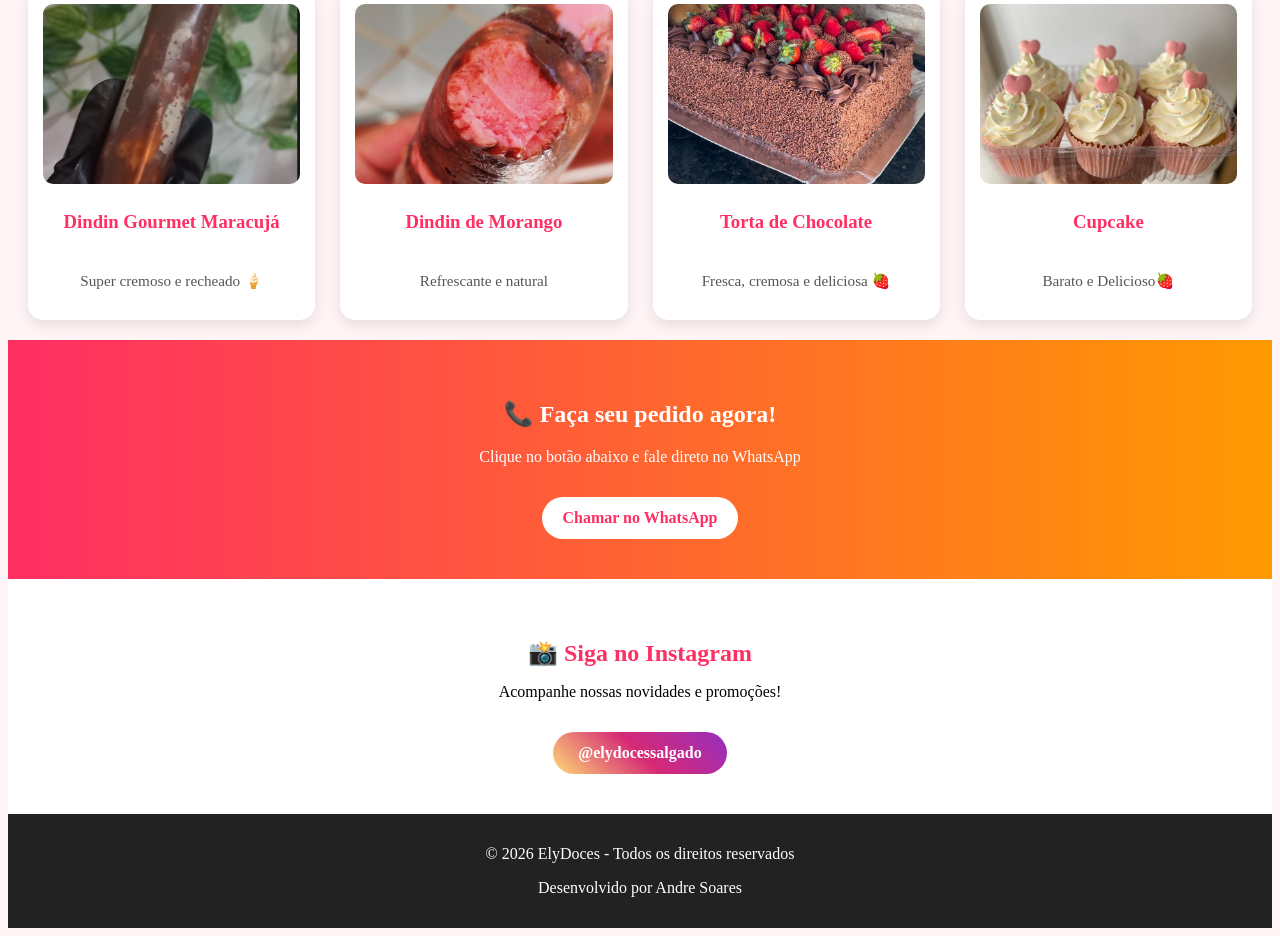
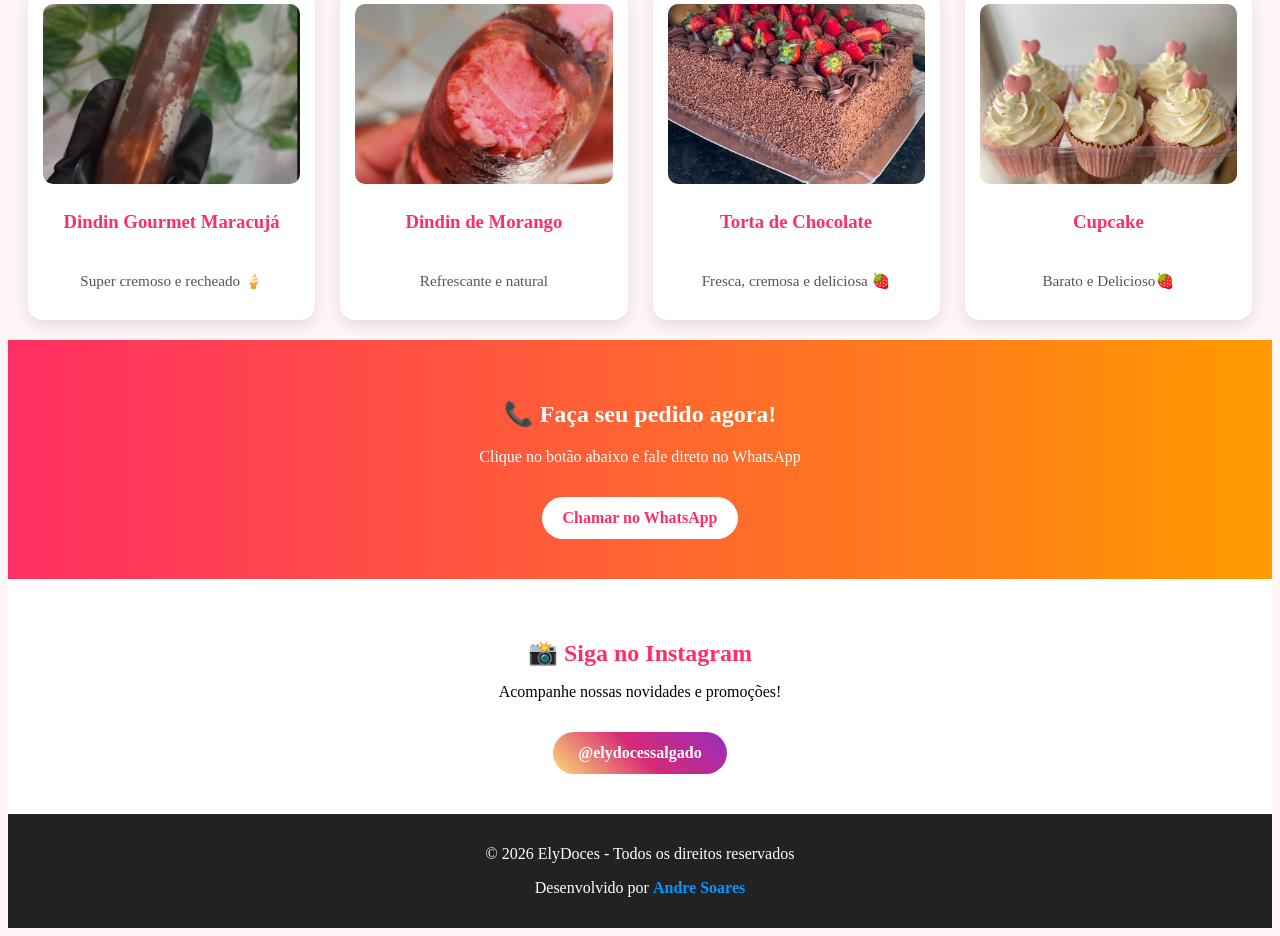
Before and after one commit to AndreSoares05/ElyDoces, a plain HTML site: page index.html in a window 1280 px wide. Shown: the part 945-1881 px from the top of the page. Drawn offline with Linux system fonts and the light colour scheme.

Commit message:
Fix link and correct spelling in footer

```diff
--- a/index.html
+++ b/index.html
@@ -100,8 +100,7 @@
     <p>© 2026 ElyDoces - Todos os direitos reservados</p>
   <p>
     Desenvolvido por
-    </a>
-  Andre Soares
+    <a hfef="https://www.instagram.com/andresantzzz" target="_blank"> Andre Soares
   </a>
   <p>
   </footer>
```
